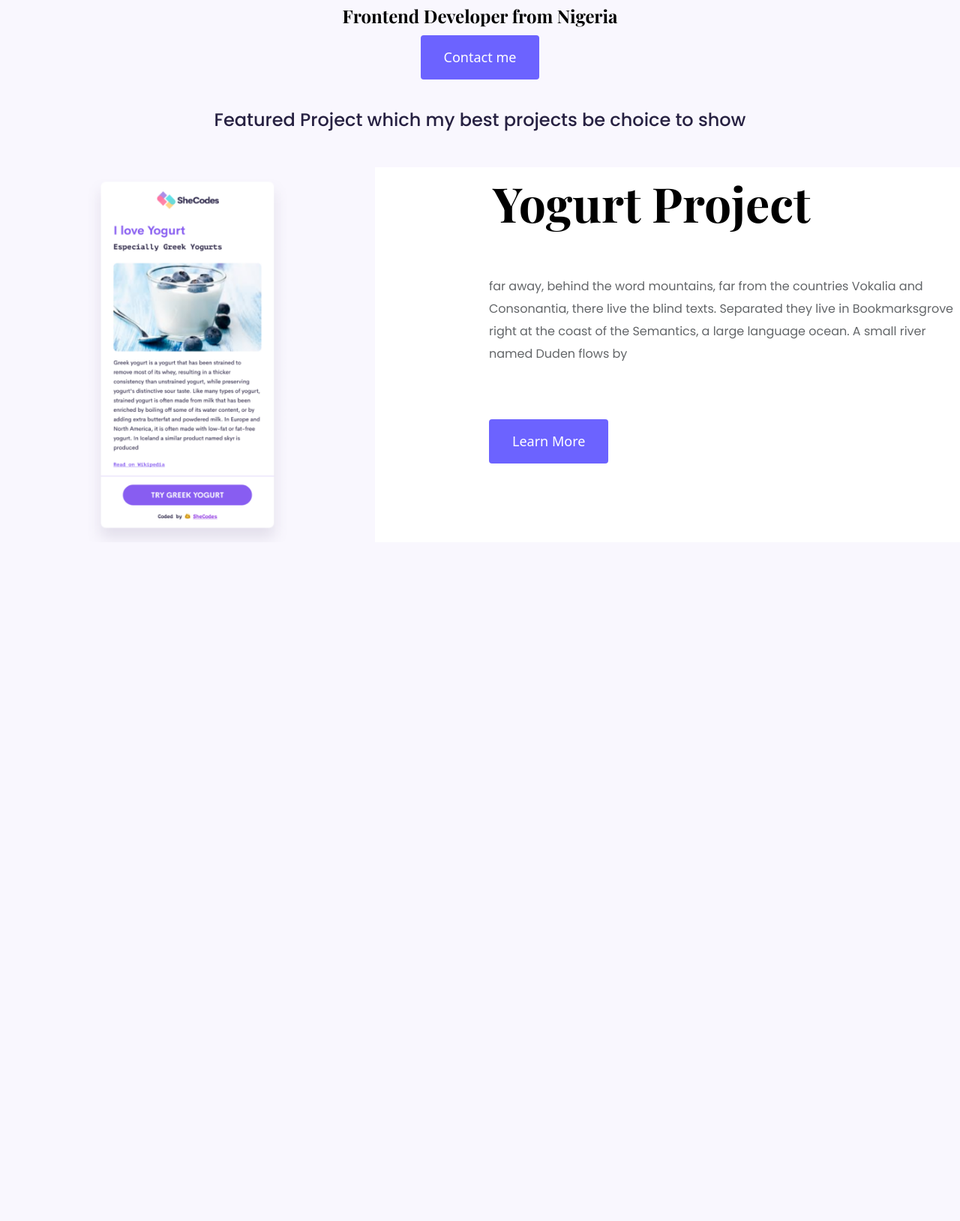
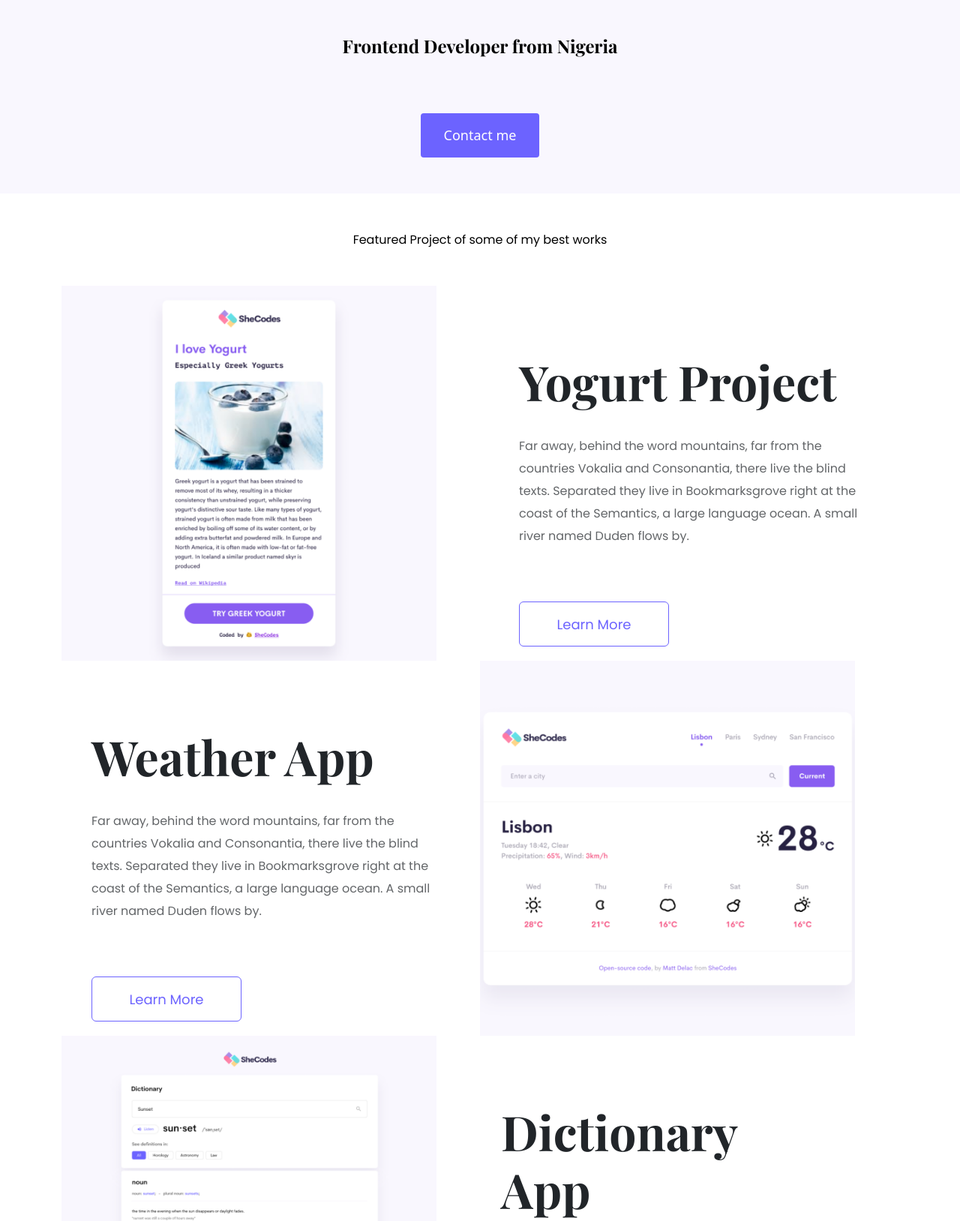
Before and after one commit to Adeolade1st/Responsive-Homepage-Project, a plain HTML site: page index.html in a window 1280 px wide. Shown: the part 354-1982 px from the top of the page at 75% size. Before the commit the page ends 1077 px from the top, so only its background shows below. Drawn offline with nearby package versions, Linux system fonts and the light colour scheme; a web font is replaced by a local one.

Commit message:
Addition of Home Page Content

```diff
--- a/index.html
+++ b/index.html
@@ -25,32 +25,90 @@
     <title>🏰Home Page</title>
   </head>
   <body>
+    <div class="hero">
+      <p class="hello">Hello, I am</p>
+      <h1 id="important">Adeola Ilavbare</h1>
+      <h3 class="mt-5 mb-5">Frontend Developer from Nigeria</h3>
+      <div><a href="#" class="btn btn-branding mt-4 mb-5"> Contact me</a></div>
+    </div>
+    <p class="feature mt-5 mb-5">Featured Project of some of my best works</p>
     <div class="container">
-      <p class="hello">Hello, I am</p>
-      <h1>Adeola Ilavbare</h1>
-      <h3>Frontend Developer from Nigeria</h3>
-      <div><a href="#" class="btn btn-branding"> Contact me</a></div>
-    </div>
-    <h4 class="descp">
-      Featured Project which my best projects be choice to show
-    </h4>
-    <div class="description mt-5">
       <div class="row">
-        <div class="col-sm-6">
-          <img src="/src/yogut.png" alt="Youghurt" width="500px" />
+        <div class="col-sm">
+          <img
+            src="/src/yogut.png"
+            alt="Yogurt"
+            width="500px"
+            class="img-fluid"
+          />
         </div>
-        <div class="col-sm-6">
-          <div>
-            <strong class="fs"> Yogurt Project </strong>
-          </div>
-          <p class="about-yogut mb-4 mt-5">
-            far away, behind the word mountains, far from the countries Vokalia
+        <div class="col-sm">
+          <h2 class="fs">Yogurt Project</h2>
+          <br />
+          <p class="description">
+            Far away, behind the word mountains, far from the countries Vokalia
             and Consonantia, there live the blind texts. Separated they live in
             Bookmarksgrove right at the coast of the Semantics, a large language
-            ocean. A small river named Duden flows by <br />
+            ocean. A small river named Duden flows by.
           </p>
+          <div>
+            <a href="#important" class="btn btn-branding-outline mt-4"
+              >Learn More</a
+            >
+          </div>
+        </div>
 
-          <div class="btn btn-branding mt-5"><a href="#">Learn More</a></div>
+        <div class="row">
+          <div class="col-sm">
+            <h2 class="fs">Weather App</h2>
+            <br />
+            <p class="description">
+              Far away, behind the word mountains, far from the countries
+              Vokalia and Consonantia, there live the blind texts. Separated
+              they live in Bookmarksgrove right at the coast of the Semantics, a
+              large language ocean. A small river named Duden flows by.
+            </p>
+            <div>
+              <a href="#important" class="btn btn-branding-outline mt-4"
+                >Learn More</a
+              >
+            </div>
+          </div>
+
+          <div class="col-sm">
+            <img
+              src="/src/weather2.png"
+              alt="Yogurt"
+              width="500px"
+              class="img-fluid"
+            />
+          </div>
+
+          <div class="row">
+            <div class="col-sm">
+              <img
+                src="/src/dictionary.png"
+                alt="Yogurt"
+                width="500px"
+                class="img-fluid"
+              />
+            </div>
+            <div class="col-sm">
+              <h2 class="fs">Dictionary App</h2>
+              <br />
+              <p class="description">
+                Far away, behind the word mountains, far from the countries
+                Vokalia and Consonantia, there live the blind texts. Separated
+                they live in Bookmarksgrove right at the coast of the Semantics,
+                a large language ocean. A small river named Duden flows by.
+              </p>
+              <div>
+                <a href="#important" class="btn btn-branding-outline mt-4"
+                  >Learn More</a
+                >
+              </div>
+            </div>
+          </div>
         </div>
       </div>
     </div>
--- a/src/index.css
+++ b/src/index.css
@@ -1,32 +1,14 @@
 :root {
     --primary-Font-Style: 'Poppins', sans-serif;
     --secondary-Font-Style: 'Playfair Display', serif;
+    --background-color: #F9F7FE;
 }
-.container{
+.hero{
     text-align: center;
+    background-color: var(--background-color);
 }
 
-.fs{
-    font-size: 64px;
-    font-weight: 700px;
-    font-family: var(--secondary-Font-Style);
-    color: black;
-    margin-left: 5px;
-}
 
-.about-yogut{
-    font-family: var(--primary-Font-Style);
-    opacity: 70%;
-    size: 16px;
-    font-weight: 400;
-    line-height: 30px;
-
-}
-
-.col{
-    margin-left: 67px;
-    padding-left: 10px;
-}
 .btn-branding {
     background: #6C63FF;
     border-radius: 4px;
@@ -51,8 +33,59 @@
     background-color: #6C63FF;
 }
 
+.feature{
+    text-align: center;
+    line-height: 27px;
+    font-weight: 400px;
+    size: 18px;
+    color: black;
+    font-family: var(--primary-Font-Style);
+
+}
+
+.fs{
+    font-family: var(--secondary-Font-Style);
+    font-weight: 700;
+    font-size: 64px;
+    margin-top: 90px;
+    line-height: 76.8px;
+    padding-left: 40px;
+     padding-right: 40px;
+
+
+}
+
 .description{
+    font-family: var(--primary-Font-Style);
+    font-weight: 400;
+    font-size: 16px;
+    line-height: 30px;
+    opacity: 70%;
+    margin-bottom: 48px;
+    padding-left: 40px;
+    padding-right: 40px;
+
+}
+
+.btn-branding-outline{
+    margin-left: 40px;
     background-color: white;
+    color: #6C63FF;
+    border: 1px #6C63FF solid;
+    padding-top: 18px;
+    font-size: 18px;
+    line-height: 24px;
+    font-weight: 500px;
+    font-family: var(--primary-Font-Style);
+    width: 200px;
+    height: 60px;
+
+}
+
+.btn-branding-outline:hover{
+    background-color: white;
+    border-color: #6C63FF;
+    color: black;
 }
 
 h4{
@@ -90,9 +123,3 @@ a{
     text-decoration: none;
     color: white;
 }
-
-
-
-body{
-    background-color: #F9F7FE;
-}
```
